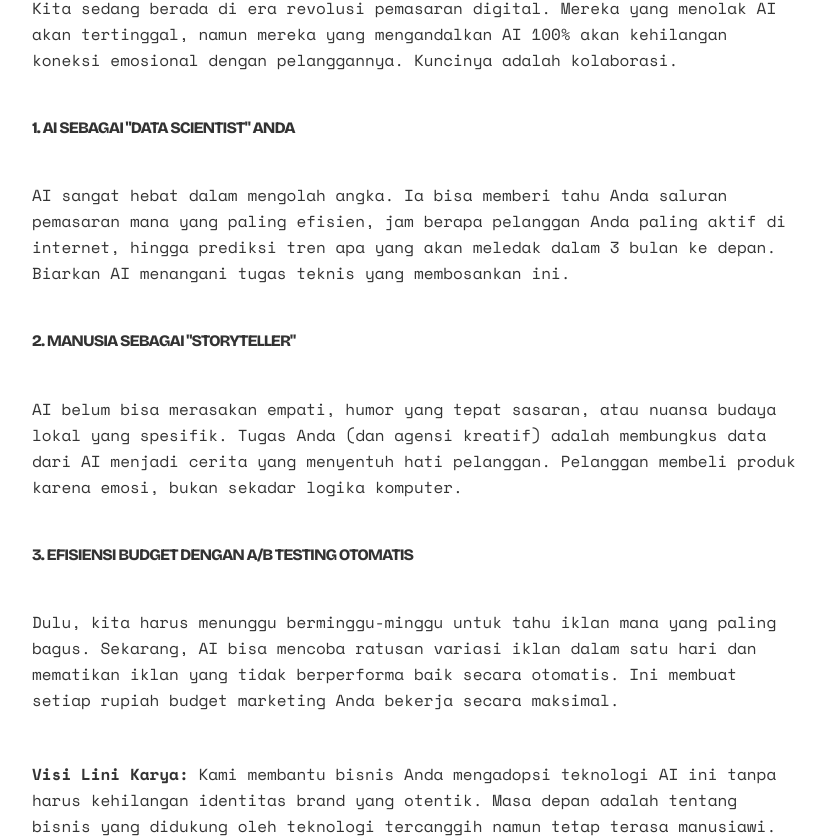
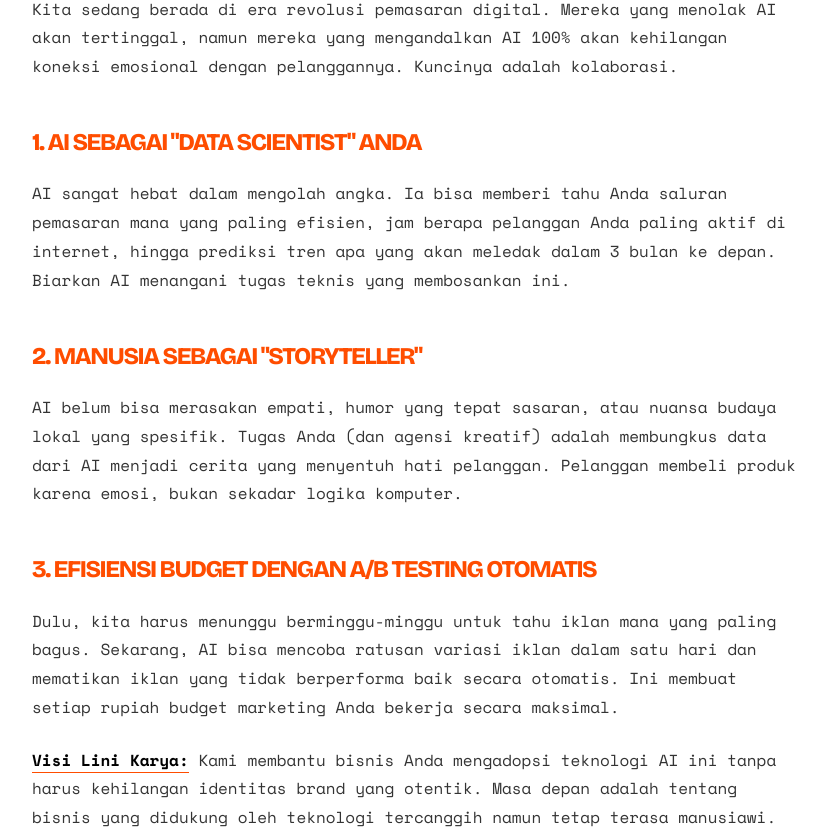
Before and after one commit to luttestudio28-tech/lini-karya, a Next.js app: page /blog/ai-dalam-digital-marketing in a window 1280 px wide. Shown: the part 1019-1857 px from the top of the page, without its empty margins (160-986 px from the left). Built offline with nearby package versions, Linux system fonts and the light colour scheme.

Commit message:
UI: Polished blog typography and layout with custom CSS for better readability and structure.

```diff
--- a/src/app/globals.css
+++ b/src/app/globals.css
@@ -41,3 +41,70 @@ h1, h2, h3 {
   letter-spacing: -0.06em;
   line-height: 0.85;
 }
+
+/* Blog Content Polishing */
+.blog-content h3 {
+  font-size: 1.5rem;
+  line-height: 1.1;
+  margin-top: 3rem;
+  margin-bottom: 1.5rem;
+  color: var(--accent);
+}
+
+.blog-content p {
+  margin-bottom: 1.5rem;
+  line-height: 1.8;
+}
+
+.blog-content ul, .blog-content ol {
+  margin-bottom: 2rem;
+  padding-left: 1.25rem;
+  space-y: 0.5rem;
+}
+
+.blog-content li {
+  margin-bottom: 0.75rem;
+  position: relative;
+  list-style-type: none;
+}
+
+.blog-content ul li::before {
+  content: "[+]";
+  position: absolute;
+  left: -2rem;
+  color: var(--accent);
+  font-size: 0.75rem;
+  font-weight: bold;
+}
+
+.blog-content b, .blog-content strong {
+  color: var(--foreground);
+  font-weight: 700;
+  border-bottom: 1px solid var(--accent);
+}
+
+.blog-content table {
+  width: 100%;
+  border-collapse: collapse;
+  margin: 3rem 0;
+  font-size: 0.875rem;
+}
+
+.blog-content th {
+  background: rgba(0, 0, 0, 0.05);
+  text-align: left;
+  padding: 1rem;
+  border: 1px solid rgba(0, 0, 0, 0.1);
+  text-transform: uppercase;
+  letter-spacing: 0.1em;
+}
+
+.blog-content td {
+  padding: 1rem;
+  border: 1px solid rgba(0, 0, 0, 0.1);
+}
+
+.blog-content i, .blog-content em {
+  color: var(--accent);
+  opacity: 0.8;
+}
```
